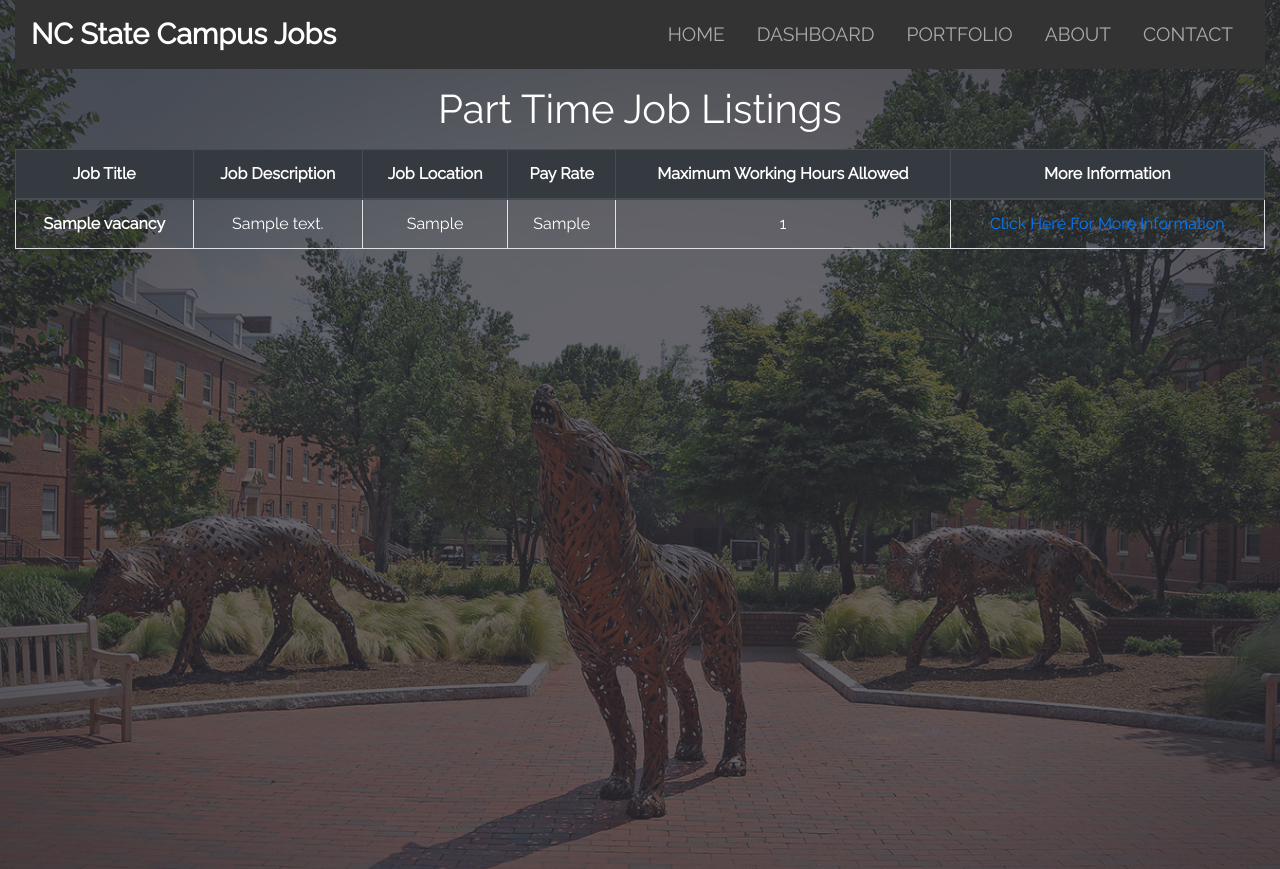
After one commit to sainath199/campus-job-review-system, a Flask app: page /dashboard in a window 1280 px wide. The commit adds this page. Run offline with Flask 2, Linux system fonts and the light colour scheme; tables that the repository leaves empty hold one stand-in row (values such as "Sample post"); parts of the project's set-up code (start-up, migrations or seed data) failed here and were passed over; some libraries are stand-ins or nearby versions.

Commit message:
Added Dashboard feature to view existing job listings

```diff
--- a/app/routes.py
+++ b/app/routes.py
@@ -1,6 +1,6 @@
 from flask import render_template, request, redirect
 from app import app, db
-from app.models import Reviews
+from app.models import Reviews, Vacancies
 
 @app.route('/review')
 def review():
@@ -11,11 +11,21 @@ def review():
     return render_template('review-page.html', entries=entries)
 
 
+@app.route('/dashboard')
+def getVacantJobs():
+    """
+        An API for the users to see all the available vacancies and their details
+    """
+    vacancies = Vacancies.query.all()
+    return render_template('dashboard.html', vacancies=vacancies)
+
+
 @app.route('/pageContent')
 def page_content():
     """An API for the user to view all the reviews entered"""
     entries = Reviews.query.all()
     return render_template('page_content.html', entries=entries)
+
 
 @app.route('/pageContentPost', methods=['POST'])
 def page_content_post():
@@ -29,9 +39,9 @@ def page_content_post():
             entries = Reviews.query.filter_by(job_title=search_title)
         return render_template('page_content.html', entries=entries)
 
+
 @app.route('/')
 @app.route('/home')
-
 def home():
     """An API for the user to be able to access the homepage through the navbar"""
     entries = Reviews.query.all()
@@ -53,7 +63,9 @@ def add():
         rating = form.get('rating')
         recommendation = form.get('recommendation')
 
-        entry = Reviews(job_title = title, job_description = description, department = department, locations = locations, hourly_pay = hourly_pay, benefits = benefits, review=review, rating=rating,recommendation = recommendation)
+        entry = Reviews(job_title=title, job_description=description, department=department, locations=locations,
+                        hourly_pay=hourly_pay, benefits=benefits, review=review, rating=rating,
+                        recommendation=recommendation)
         db.session.add(entry)
         db.session.commit()
         return redirect('/')
--- a/app/static/css/index.css
+++ b/app/static/css/index.css
@@ -80,3 +80,7 @@ body{
   top: 0;
   width: 100%;
 }
+
+.table-responsive {
+    max-height: 400px;
+}
--- a/app/templates/base.html
+++ b/app/templates/base.html
@@ -43,6 +43,7 @@
         <div class="main">
             {% block content %}{% endblock %}
         </div>
+
     </div>
         </div>
     </div>
--- /dev/null
+++ b/app/templates/dashboard.html
@@ -0,0 +1,72 @@
+<!DOCTYPE html>
+<html lang="en">
+<head>
+    <meta charset="utf-8">
+    <meta name="viewreport" content="width=device-width, initial-scale=1.0">
+    <meta name="viewport" content="width=device-width, initial-scale=1">
+    <script src="https://ajax.googleapis.com/ajax/libs/jquery/3.6.0/jquery.min.js"></script>
+    <title>
+        NCSU Campus Job
+    </title>
+    <link rel="stylesheet" type="text/css"
+          href="https://stackpath.bootstrapcdn.com/bootstrap/4.3.1/css/bootstrap.min.css"/>
+    <link href="https://fonts.googleapis.com/css?family=Raleway&display=swap" rel="stylesheet"/>
+    <link rel="stylesheet" type="text/css" href="{{url_for('static', filename='/css/index.css')}}"/>
+</head>
+<body scroll="no" style="overflow: hidden">
+<div class="container-fluid banner">
+    <div class="row">
+        <div class="col-md-12">
+            <nav class="navbar navbar-md">
+                <div class="navbar-brand">NC State Campus Jobs</div>
+                <ul class="nav">
+                    <li class="nav-item">
+                        <a class="nav-link" href="/">HOME</a>
+                    </li>
+                    <li class="nav-item">
+                        <a class="nav-link" href="/dashboard">DASHBOARD</a>
+                    </li>
+                    <li class="nav-item">
+                        <a class="nav-link" href="#">PORTFOLIO</a>
+                    </li>
+                    <li class="nav-item">
+                        <a class="nav-link" href="#">ABOUT</a>
+                    </li>
+                    <li class="nav-item">
+                        <a class="nav-link" href="#">CONTACT</a>
+                    </li>
+                </ul>
+            </nav>
+        </div>
+        <div class="container-fluid banner2 text-center">
+            <p class="text-center bold"><h1>Part Time Job Listings</h1></p>
+            <div class="table-responsive justify-content-between">
+                <table class="table table-stripped table-bordered border border-white table-vcenter">
+                    <thead class="thead-dark">
+                        <tr>
+                            <th scope="col">Job Title</th>
+                            <th scope="col">Job Description</th>
+                            <th scope="col">Job Location</th>
+                            <th scope="col">Pay Rate</th>
+                            <th scope="col">Maximum Working Hours Allowed</th>
+                            <th scope="col">More Information</th>
+                        </tr>
+                    </thead>
+                    <tbody class="text-white tbl-accordion-header">
+                        {% for vacancy in vacancies %}
+                        <tr>
+                            <td scope="row"><strong>{{ vacancy.jobTitle }}</strong></td>
+                            <td scope="row">{{ vacancy.jobDescription }}</td>
+                            <td scope="row">{{ vacancy.jobLocation }}</td>
+                            <td scope="row">{{ vacancy.jobPayRate }}</td>
+                            <td scope="row">{{ vacancy.maxHoursAllowed }}</td>
+                            <td scope="row"><a href="https://campusenterprises.ncsu.edu/dept/hr/opportunities/student/">Click Here For More Information</a></td>
+                        </tr>
+                        {% endfor %}
+                    </tbody>
+                </table>
+            </div>
+        </div>
+    </div>
+</body>
+</html>
--- a/app/templates/index.html
+++ b/app/templates/index.html
@@ -23,6 +23,9 @@
             <ul class="nav">
                 <li class="nav-item">
                     <a class="nav-link" href="/">HOME</a>
+                </li>
+                <li class="nav-item">
+                    <a class="nav-link" href="/dashboard">DASHBOARD</a>
                 </li>
                 <li class="nav-item">
                     <a class="nav-link" href="#">PORTFOLIO</a>
--- a/crudapp.py
+++ b/crudapp.py
@@ -1 +1,22 @@
-from app import app
+from app import app, db
+from app.models import Vacancies
+
+def insertVacancyData():
+    Vacancies.query.delete()
+    createVacancies('Cashier', 'Cashier Job Description', 'Talley Student Union', '9.25$ per hour', 15)
+    createVacancies('Application Developer', 'Developer Job Description', 'Venture IV', '25$ per hour', 20)
+    createVacancies('Gym Trainer', 'Trainer Job Description', 'Talley Student Union', '12.5$ per hour', 20)
+    createVacancies('Course Instructor', 'Course Instructor Description', 'Talley Student Union', '9.5$ per hour', 18)
+    createVacancies('Course Grader', 'Course Grader Job Description', 'Talley Student Union', '10.95$ per hour', 20)
+    createVacancies('Cleaner', 'Fountain Dining', 'Bragaww Hall', '11.55$ per hour', 12)
+    createVacancies('Sports Instructor', 'Sports Instructor Description', 'Talley Student Union', '12.75$ per hour', 16)
+
+def createVacancies(jobTitle, jobDescription, jobLocation, payRate, maxHoursAllowed):  # create new user
+    newVacancy = Vacancies(jobTitle, jobDescription, jobLocation, payRate, maxHoursAllowed)
+    db.session.add(newVacancy)
+    db.session.commit()
+
+
+if __name__ == '__main__':
+    insertVacancyData()
+    app.run(debug=True)
```
Also changed, not shown: app/models.py (+16 -0 lines), app/__init__.py (line endings or trailing spaces), app/app.db.
